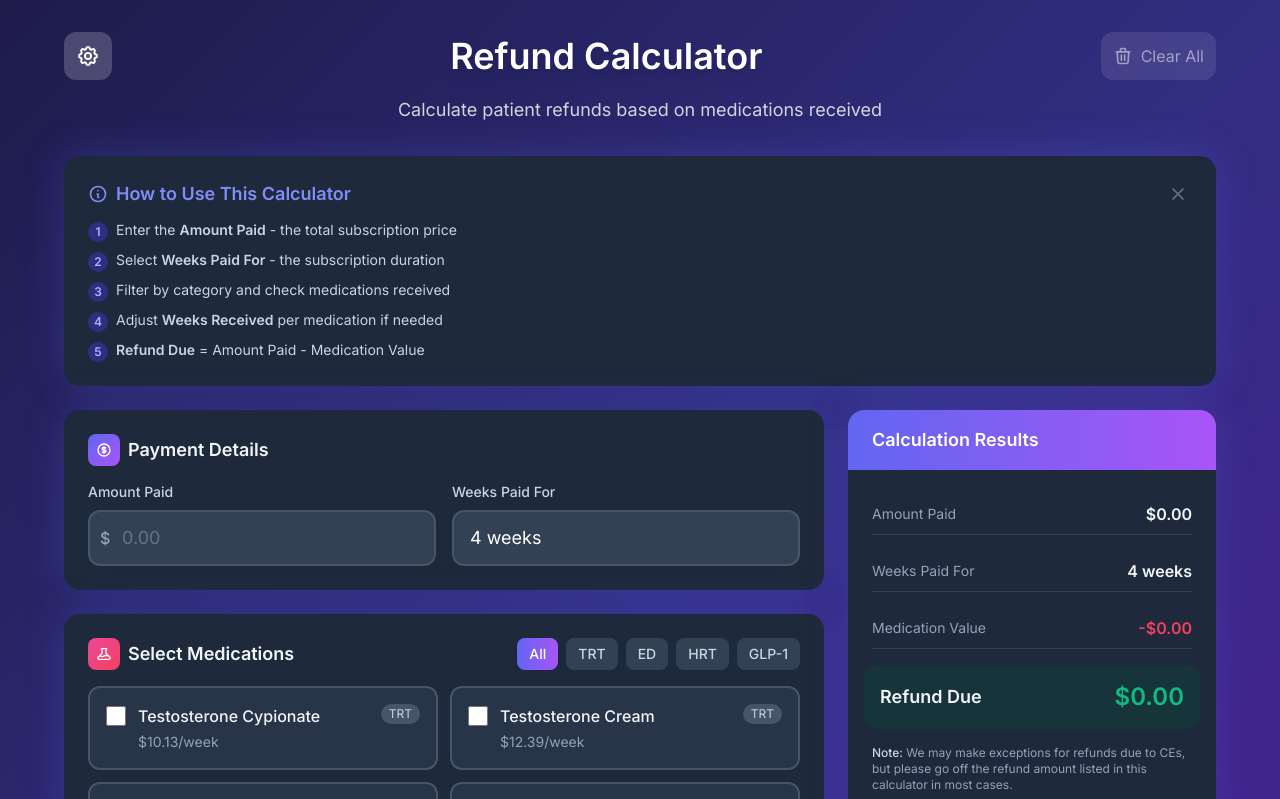
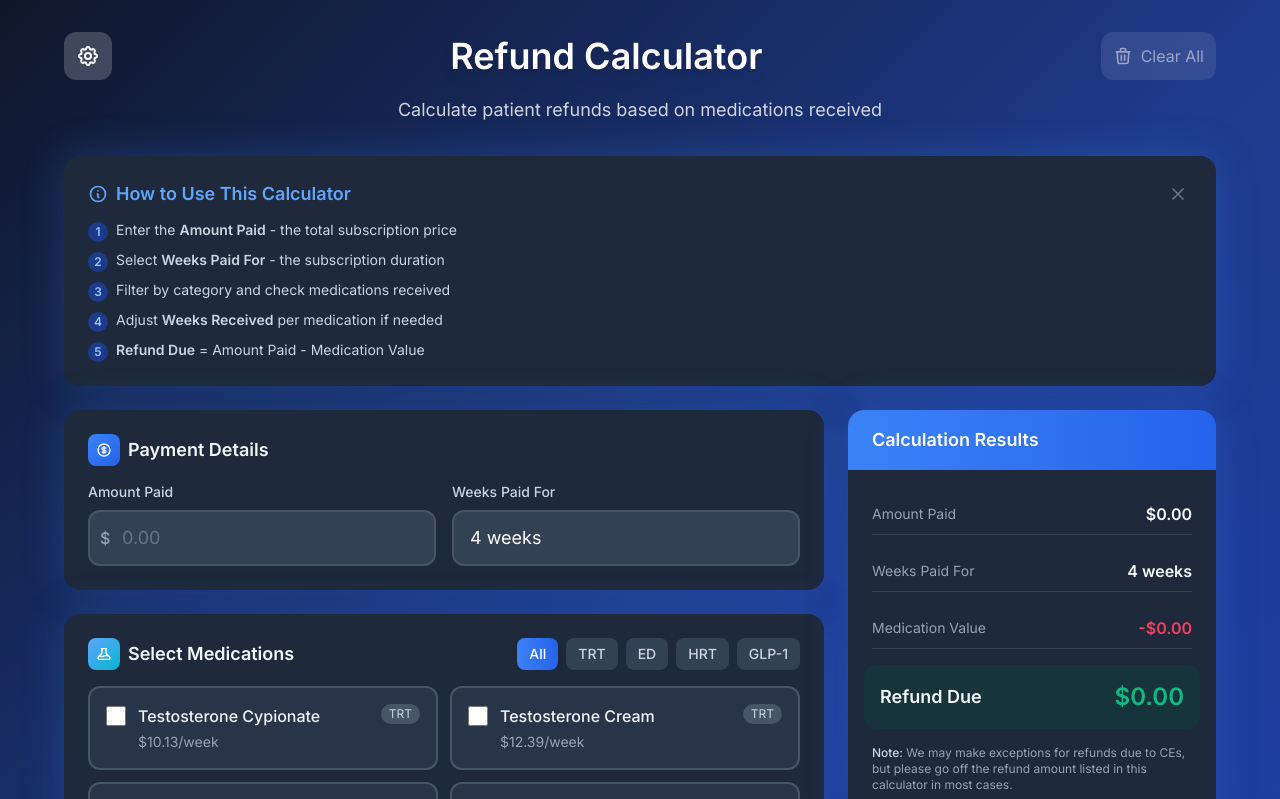
Before and after one commit to draphael123/redone-refund-calculator, a Next.js app: page / in a window 1280 px wide. Shown: the top 799 px of the page. Built offline with nearby package versions, Linux system fonts and the light colour scheme.

Commit message:
Change color scheme to blue and white

```diff
--- a/app/globals.css
+++ b/app/globals.css
@@ -5,10 +5,10 @@
 :root {
   --background: #f8fafc;
   --foreground: #0f172a;
-  --primary: #6366f1;
-  --primary-dark: #4f46e5;
-  --primary-light: #a5b4fc;
-  --secondary: #ec4899;
+  --primary: #3b82f6;
+  --primary-dark: #2563eb;
+  --primary-light: #93c5fd;
+  --secondary: #0ea5e9;
   --accent: #06b6d4;
   --success: #10b981;
   --warning: #f59e0b;
@@ -23,10 +23,10 @@
 .dark {
   --background: #0f172a;
   --foreground: #f8fafc;
-  --primary: #818cf8;
-  --primary-dark: #6366f1;
-  --primary-light: #c7d2fe;
-  --secondary: #f472b6;
+  --primary: #60a5fa;
+  --primary-dark: #3b82f6;
+  --primary-light: #bfdbfe;
+  --secondary: #38bdf8;
   --accent: #22d3ee;
   --success: #34d399;
   --warning: #fbbf24;
@@ -40,7 +40,7 @@
 
 body {
   color: var(--foreground);
-  background: linear-gradient(135deg, #667eea 0%, #764ba2 50%, #f093fb 100%);
+  background: linear-gradient(135deg, #1e40af 0%, #3b82f6 50%, #60a5fa 100%);
   background-attachment: fixed;
   font-family: "Inter", -apple-system, BlinkMacSystemFont, "Segoe UI", Roboto,
     sans-serif;
@@ -49,7 +49,7 @@ body {
 
 .dark body,
 body.dark-bg {
-  background: linear-gradient(135deg, #1e1b4b 0%, #312e81 50%, #4c1d95 100%);
+  background: linear-gradient(135deg, #0f172a 0%, #1e3a8a 50%, #1e40af 100%);
 }
 
 /* Remove default number input spinners */
@@ -75,12 +75,12 @@ input[type="number"] {
 }
 
 ::-webkit-scrollbar-thumb {
-  background: rgba(99, 102, 241, 0.5);
+  background: rgba(59, 130, 246, 0.5);
   border-radius: 4px;
 }
 
 ::-webkit-scrollbar-thumb:hover {
-  background: rgba(99, 102, 241, 0.7);
+  background: rgba(59, 130, 246, 0.7);
 }
 
 /* Card styling */
@@ -90,28 +90,28 @@ input[type="number"] {
 }
 
 .card-glow {
-  box-shadow: 0 0 40px rgba(99, 102, 241, 0.15);
+  box-shadow: 0 0 40px rgba(59, 130, 246, 0.15);
 }
 
 .dark .card-glow {
-  box-shadow: 0 0 40px rgba(99, 102, 241, 0.25);
+  box-shadow: 0 0 40px rgba(59, 130, 246, 0.25);
 }
 
 /* Button hover effect */
 .btn-primary {
-  background: linear-gradient(135deg, #6366f1, #8b5cf6);
+  background: linear-gradient(135deg, #3b82f6, #2563eb);
   transition: all 0.3s ease;
 }
 
 .btn-primary:hover {
-  background: linear-gradient(135deg, #4f46e5, #7c3aed);
+  background: linear-gradient(135deg, #2563eb, #1d4ed8);
   transform: translateY(-1px);
-  box-shadow: 0 4px 20px rgba(99, 102, 241, 0.4);
+  box-shadow: 0 4px 20px rgba(59, 130, 246, 0.4);
 }
 
 /* Checkbox styling */
 .medication-checkbox {
-  accent-color: #6366f1;
+  accent-color: #3b82f6;
 }
 
 /* Input styling for dark mode */
--- a/app/page.tsx
+++ b/app/page.tsx
@@ -165,7 +165,7 @@ export default function RefundCalculator() {
                       </div>
                       <button
                         onClick={toggleDarkMode}
-                        className={`relative w-11 h-6 rounded-full transition-colors ${darkMode ? "bg-indigo-500" : "bg-slate-300"}`}
+                        className={`relative w-11 h-6 rounded-full transition-colors ${darkMode ? "bg-blue-500" : "bg-slate-300"}`}
                       >
                         <span className={`absolute top-1 w-4 h-4 bg-white rounded-full shadow transition-transform ${darkMode ? "left-6" : "left-1"}`} />
                       </button>
@@ -176,7 +176,7 @@ export default function RefundCalculator() {
                   <div className={`px-3 pb-3 pt-2 border-t ${darkMode ? "border-slate-700" : "border-slate-200"}`}>
                     <div className={`flex items-center justify-between p-2 rounded-lg ${darkMode ? "bg-slate-700/50" : "bg-slate-50"}`}>
                       <div className="flex items-center gap-3">
-                        <svg className={`w-5 h-5 ${darkMode ? "text-indigo-400" : "text-indigo-600"}`} fill="none" stroke="currentColor" viewBox="0 0 24 24">
+                        <svg className={`w-5 h-5 ${darkMode ? "text-blue-400" : "text-blue-600"}`} fill="none" stroke="currentColor" viewBox="0 0 24 24">
                           <path strokeLinecap="round" strokeLinejoin="round" strokeWidth={2} d="M13 16h-1v-4h-1m1-4h.01M21 12a9 9 0 11-18 0 9 9 0 0118 0z" />
                         </svg>
                         <span className={`text-sm font-medium ${darkMode ? "text-slate-200" : "text-slate-700"}`}>
@@ -185,7 +185,7 @@ export default function RefundCalculator() {
                       </div>
                       <button
                         onClick={() => setShowInstructions(!showInstructions)}
-                        className={`relative w-11 h-6 rounded-full transition-colors ${showInstructions ? "bg-indigo-500" : darkMode ? "bg-slate-600" : "bg-slate-300"}`}
+                        className={`relative w-11 h-6 rounded-full transition-colors ${showInstructions ? "bg-blue-500" : darkMode ? "bg-slate-600" : "bg-slate-300"}`}
                       >
                         <span className={`absolute top-1 w-4 h-4 bg-white rounded-full shadow transition-transform ${showInstructions ? "left-6" : "left-1"}`} />
                       </button>
@@ -225,7 +225,7 @@ export default function RefundCalculator() {
           <div className={`card backdrop-blur rounded-2xl shadow-xl p-4 sm:p-6 mb-4 sm:mb-6 card-glow ${darkMode ? "bg-slate-800/95" : "bg-white/95"}`}>
             <div className="flex items-start justify-between gap-4">
               <div className="flex-1">
-                <h2 className={`text-base sm:text-lg font-semibold mb-3 flex items-center gap-2 ${darkMode ? "text-indigo-400" : "text-indigo-600"}`}>
+                <h2 className={`text-base sm:text-lg font-semibold mb-3 flex items-center gap-2 ${darkMode ? "text-blue-400" : "text-blue-600"}`}>
                   <svg
                     className="w-5 h-5 flex-shrink-0"
                     fill="none"
@@ -243,7 +243,7 @@ export default function RefundCalculator() {
                 </h2>
                 <ol className={`space-y-2 text-xs sm:text-sm ${darkMode ? "text-slate-300" : "text-slate-600"}`}>
                   <li className="flex items-start gap-2">
-                    <span className={`rounded-full w-5 h-5 flex items-center justify-center text-xs font-bold flex-shrink-0 mt-0.5 ${darkMode ? "bg-indigo-900 text-indigo-300" : "bg-indigo-100 text-indigo-600"}`}>
+                    <span className={`rounded-full w-5 h-5 flex items-center justify-center text-xs font-bold flex-shrink-0 mt-0.5 ${darkMode ? "bg-blue-900 text-blue-300" : "bg-blue-100 text-blue-600"}`}>
                       1
                     </span>
                     <span>
@@ -251,7 +251,7 @@ export default function RefundCalculator() {
                     </span>
                   </li>
                   <li className="flex items-start gap-2">
-                    <span className={`rounded-full w-5 h-5 flex items-center justify-center text-xs font-bold flex-shrink-0 mt-0.5 ${darkMode ? "bg-indigo-900 text-indigo-300" : "bg-indigo-100 text-indigo-600"}`}>
+                    <span className={`rounded-full w-5 h-5 flex items-center justify-center text-xs font-bold flex-shrink-0 mt-0.5 ${darkMode ? "bg-blue-900 text-blue-300" : "bg-blue-100 text-blue-600"}`}>
                       2
                     </span>
                     <span>
@@ -259,7 +259,7 @@ export default function RefundCalculator() {
                     </span>
                   </li>
                   <li className="flex items-start gap-2">
-                    <span className={`rounded-full w-5 h-5 flex items-center justify-center text-xs font-bold flex-shrink-0 mt-0.5 ${darkMode ? "bg-indigo-900 text-indigo-300" : "bg-indigo-100 text-indigo-600"}`}>
+                    <span className={`rounded-full w-5 h-5 flex items-center justify-center text-xs font-bold flex-shrink-0 mt-0.5 ${darkMode ? "bg-blue-900 text-blue-300" : "bg-blue-100 text-blue-600"}`}>
                       3
                     </span>
                     <span>
@@ -267,7 +267,7 @@ export default function RefundCalculator() {
                     </span>
                   </li>
                   <li className="flex items-start gap-2">
-                    <span className={`rounded-full w-5 h-5 flex items-center justify-center text-xs font-bold flex-shrink-0 mt-0.5 ${darkMode ? "bg-indigo-900 text-indigo-300" : "bg-indigo-100 text-indigo-600"}`}>
+                    <span className={`rounded-full w-5 h-5 flex items-center justify-center text-xs font-bold flex-shrink-0 mt-0.5 ${darkMode ? "bg-blue-900 text-blue-300" : "bg-blue-100 text-blue-600"}`}>
                       4
                     </span>
                     <span>
@@ -275,7 +275,7 @@ export default function RefundCalculator() {
                     </span>
                   </li>
                   <li className="flex items-start gap-2">
-                    <span className={`rounded-full w-5 h-5 flex items-center justify-center text-xs font-bold flex-shrink-0 mt-0.5 ${darkMode ? "bg-indigo-900 text-indigo-300" : "bg-indigo-100 text-indigo-600"}`}>
+                    <span className={`rounded-full w-5 h-5 flex items-center justify-center text-xs font-bold flex-shrink-0 mt-0.5 ${darkMode ? "bg-blue-900 text-blue-300" : "bg-blue-100 text-blue-600"}`}>
                       5
                     </span>
                     <span>
@@ -302,7 +302,7 @@ export default function RefundCalculator() {
             {/* Payment Details Card */}
             <div className={`card backdrop-blur rounded-2xl shadow-xl p-4 sm:p-6 card-glow ${darkMode ? "bg-slate-800/95" : "bg-white/95"}`}>
               <h2 className={`text-base sm:text-lg font-semibold mb-4 flex items-center gap-2 ${darkMode ? "text-slate-100" : "text-slate-800"}`}>
-                <span className="w-7 h-7 sm:w-8 sm:h-8 bg-gradient-to-br from-indigo-500 to-purple-500 rounded-lg flex items-center justify-center flex-shrink-0">
+                <span className="w-7 h-7 sm:w-8 sm:h-8 bg-gradient-to-br from-blue-500 to-blue-600 rounded-lg flex items-center justify-center flex-shrink-0">
                   <svg className="w-3.5 h-3.5 sm:w-4 sm:h-4 text-white" fill="none" stroke="currentColor" viewBox="0 0 24 24">
                     <path strokeLinecap="round" strokeLinejoin="round" strokeWidth={2} d="M12 8c-1.657 0-3 .895-3 2s1.343 2 3 2 3 .895 3 2-1.343 2-3 2m0-8c1.11 0 2.08.402 2.599 1M12 8V7m0 1v8m0 0v1m0-1c-1.11 0-2.08-.402-2.599-1M21 12a9 9 0 11-18 0 9 9 0 0118 0z" />
                   </svg>
@@ -327,7 +327,7 @@ export default function RefundCalculator() {
                       placeholder="0.00"
                       min="0"
                       step="0.01"
-                      className={`w-full pl-8 pr-4 py-3 border-2 rounded-xl focus:outline-none focus:border-indigo-500 focus:ring-2 focus:ring-indigo-200 transition-all text-base sm:text-lg ${
+                      className={`w-full pl-8 pr-4 py-3 border-2 rounded-xl focus:outline-none focus:border-blue-500 focus:ring-2 focus:ring-blue-200 transition-all text-base sm:text-lg ${
                         darkMode
                           ? "bg-slate-700 border-slate-600 text-white placeholder-slate-500"
                           : "bg-slate-50 border-slate-200 text-slate-900 placeholder-slate-400"
@@ -344,7 +344,7 @@ export default function RefundCalculator() {
                   <select
                     value={weeksPaidFor}
                     onChange={(e) => setWeeksPaidFor(parseInt(e.target.value))}
-                    className={`w-full px-4 py-3 border-2 rounded-xl focus:outline-none focus:border-indigo-500 focus:ring-2 focus:ring-indigo-200 transition-all text-base sm:text-lg appearance-none cursor-pointer ${
+                    className={`w-full px-4 py-3 border-2 rounded-xl focus:outline-none focus:border-blue-500 focus:ring-2 focus:ring-blue-200 transition-all text-base sm:text-lg appearance-none cursor-pointer ${
                       darkMode
                         ? "bg-slate-700 border-slate-600 text-white"
                         : "bg-slate-50 border-slate-200 text-slate-900"
@@ -364,7 +364,7 @@ export default function RefundCalculator() {
             <div className={`card backdrop-blur rounded-2xl shadow-xl p-4 sm:p-6 card-glow ${darkMode ? "bg-slate-800/95" : "bg-white/95"}`}>
               <div className="flex flex-col sm:flex-row sm:items-center justify-between gap-3 mb-4">
                 <h2 className={`text-base sm:text-lg font-semibold flex items-center gap-2 ${darkMode ? "text-slate-100" : "text-slate-800"}`}>
-                  <span className="w-7 h-7 sm:w-8 sm:h-8 bg-gradient-to-br from-pink-500 to-rose-500 rounded-lg flex items-center justify-center flex-shrink-0">
+                  <span className="w-7 h-7 sm:w-8 sm:h-8 bg-gradient-to-br from-blue-400 to-cyan-500 rounded-lg flex items-center justify-center flex-shrink-0">
                     <svg className="w-3.5 h-3.5 sm:w-4 sm:h-4 text-white" fill="none" stroke="currentColor" viewBox="0 0 24 24">
                       <path strokeLinecap="round" strokeLinejoin="round" strokeWidth={2} d="M19.428 15.428a2 2 0 00-1.022-.547l-2.387-.477a6 6 0 00-3.86.517l-.318.158a6 6 0 01-3.86.517L6.05 15.21a2 2 0 00-1.806.547M8 4h8l-1 1v5.172a2 2 0 00.586 1.414l5 5c1.26 1.26.367 3.414-1.415 3.414H4.828c-1.782 0-2.674-2.154-1.414-3.414l5-5A2 2 0 009 10.172V5L8 4z" />
                     </svg>
@@ -380,7 +380,7 @@ export default function RefundCalculator() {
                       onClick={() => setCategoryFilter(category)}
                       className={`px-2.5 sm:px-3 py-1.5 text-xs sm:text-sm font-medium rounded-lg transition-all whitespace-nowrap flex-shrink-0 ${
                         categoryFilter === category
-                          ? "bg-gradient-to-r from-indigo-500 to-purple-500 text-white shadow-md"
+                          ? "bg-gradient-to-r from-blue-500 to-blue-600 text-white shadow-md"
                           : darkMode
                             ? "bg-slate-700 text-slate-300 hover:bg-slate-600"
                             : "bg-slate-100 text-slate-600 hover:bg-slate-200"
@@ -408,8 +408,8 @@ export default function RefundCalculator() {
                       className={`p-3 sm:p-4 rounded-xl border-2 transition-all ${
                         isSelected
                           ? darkMode
-                            ? "border-indigo-500 bg-indigo-900/30"
-                            : "border-indigo-500 bg-indigo-50"
+                            ? "border-blue-500 bg-blue-900/30"
+                            : "border-blue-500 bg-indigo-50"
                           : darkMode
                             ? "border-slate-600 bg-slate-700/50 hover:border-slate-500"
                             : "border-slate-200 bg-white hover:border-slate-300"
@@ -420,7 +420,7 @@ export default function RefundCalculator() {
                           type="checkbox"
                           checked={isSelected}
                           onChange={() => toggleMedication(medication.id)}
-                          className="w-5 h-5 mt-0.5 rounded border-slate-300 text-indigo-600 focus:ring-indigo-500 medication-checkbox cursor-pointer"
+                          className="w-5 h-5 mt-0.5 rounded border-slate-300 text-blue-600 focus:ring-blue-500 medication-checkbox cursor-pointer"
                         />
                         <div className="flex-1 min-w-0">
                           <div className="flex items-start justify-between gap-2 mb-1">
@@ -450,10 +450,10 @@ export default function RefundCalculator() {
                                     parseInt(e.target.value)
                                   )
                                 }
-                                className={`px-2 py-1 text-sm border rounded-lg focus:outline-none focus:ring-2 focus:ring-indigo-200 ${
+                                className={`px-2 py-1 text-sm border rounded-lg focus:outline-none focus:ring-2 focus:ring-blue-200 ${
                                   darkMode
-                                    ? "bg-slate-600 border-indigo-400 text-white"
-                                    : "bg-white border-indigo-300 text-slate-900"
+                                    ? "bg-slate-600 border-blue-400 text-white"
+                                    : "bg-white border-blue-300 text-slate-900"
                                 }`}
                               >
                                 {Array.from({ length: 48 }, (_, i) => i + 1).map(
@@ -480,7 +480,7 @@ export default function RefundCalculator() {
             <div className="sticky top-4 space-y-4 sm:space-y-6">
               {/* Results Card */}
               <div className={`card backdrop-blur rounded-2xl shadow-xl overflow-hidden card-glow ${darkMode ? "bg-slate-800/95" : "bg-white/95"}`}>
-                <div className="bg-gradient-to-r from-indigo-500 to-purple-500 px-4 sm:px-6 py-3 sm:py-4">
+                <div className="bg-gradient-to-r from-blue-500 to-blue-600 px-4 sm:px-6 py-3 sm:py-4">
                   <h2 className="text-base sm:text-lg font-semibold text-white">
                     Calculation Results
                   </h2>
```
